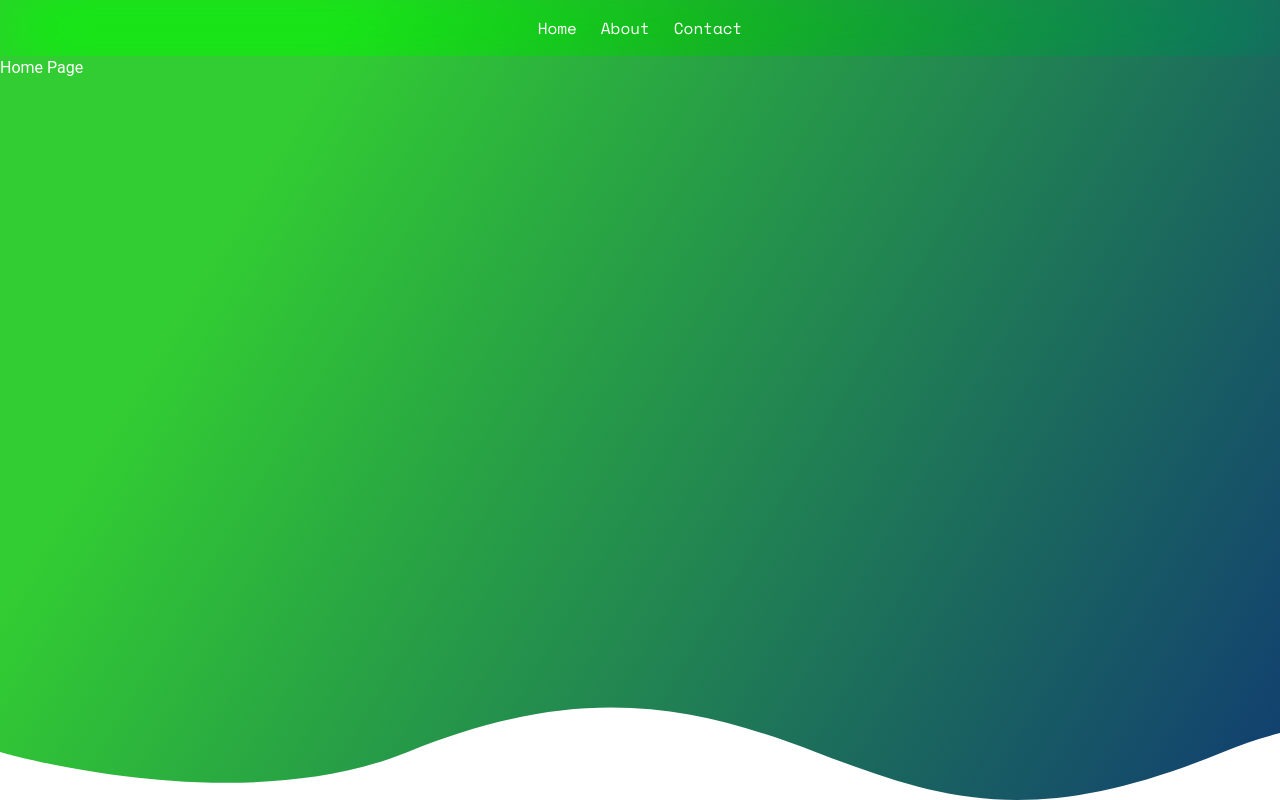
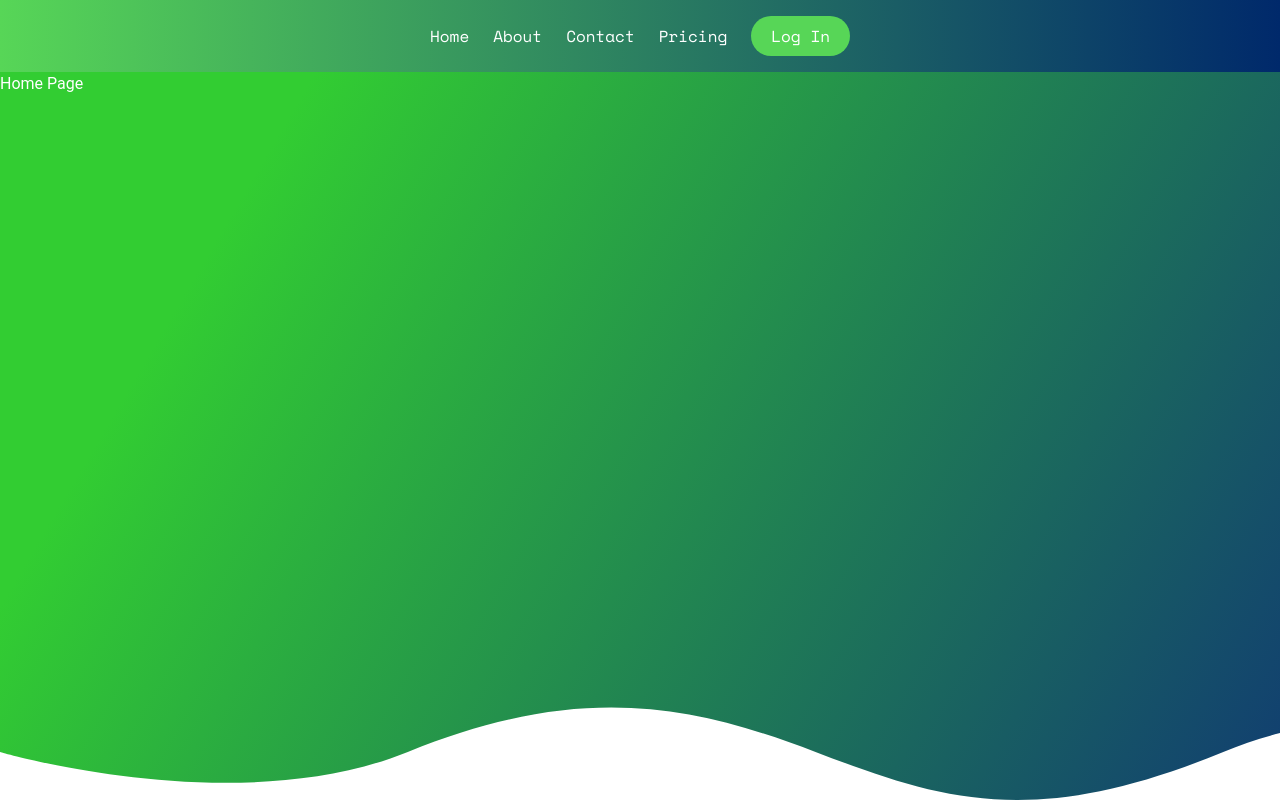
Before and after one commit to killy10o10/school-webapp, a React (Vite) app: page / in a window 1280 px wide. Built offline with nearby package versions, Linux system fonts and the light colour scheme.

Commit message:
start home page

```diff
--- a/src/components/Navbar.jsx
+++ b/src/components/Navbar.jsx
@@ -12,6 +12,8 @@ function NavList() {
       <li className="flex items-center hover:text-blue-900 transition-all duration-700"><a href="#home">Home</a></li>
       <li className="flex items-center hover:text-blue-900 transition-all duration-700"><a href="#about">About</a></li>
       <li className="flex items-center hover:text-blue-900 transition-all duration-700"><a href="#contact">Contact</a></li>
+      <li className="flex items-center hover:text-blue-900 transition-all duration-700"><a href="#contact">Pricing</a></li>
+      <button className="bg-lime font-mono rounded-3xl px-5 py-2">Log In</button>
     </ul>
   );
 }
@@ -31,7 +33,7 @@ export default function NavigationBar() {
   }, []);
 
   return (
-    <Navbar className="sticky border-none p-4 top-0 text-white z-10 mx-auto max-w-full rounded-none shadow-none py-2 px-4 lg:px-8 lg:py-4 bg-transparent">
+    <Navbar className="sticky border-none p-4 top-0 text-white z-10 mx-auto max-w-full rounded-none shadow-none py-4 px-4 lg:px-8 lg:py-4 bg-gradient-to-r from-lime to-dark-blue">
       <div className="flex  items-center justify-center">
         <div className="hidden lg:block">
           <NavList />
--- a/tailwind.config.js
+++ b/tailwind.config.js
@@ -7,6 +7,7 @@ export default withMT({
     extend: {
       colors: {
         'lime': '#57D657',
+        'dark-blue': '#00296B',
       },
       fontFamily: {
         inter: "'Inter', sans-serif",
```
